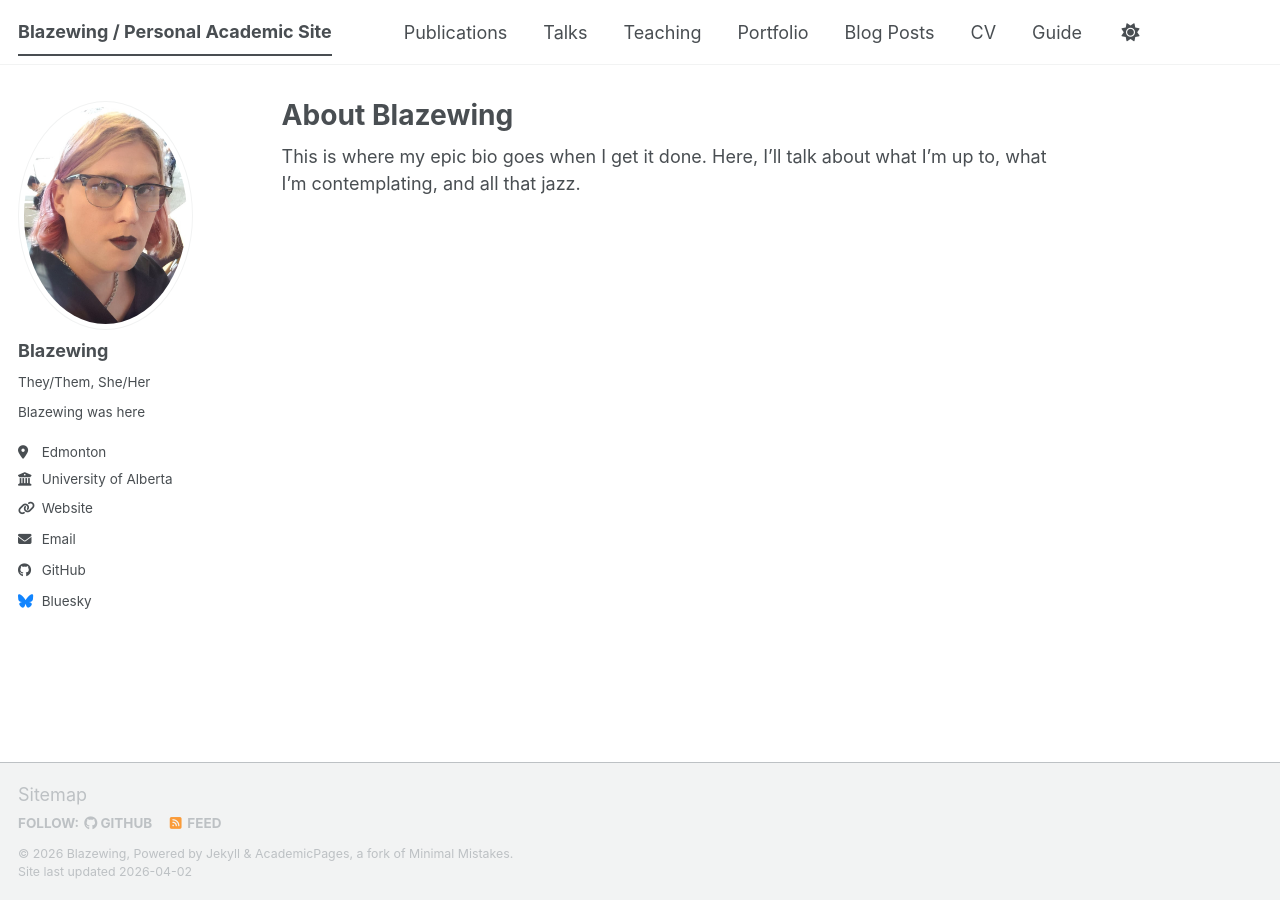
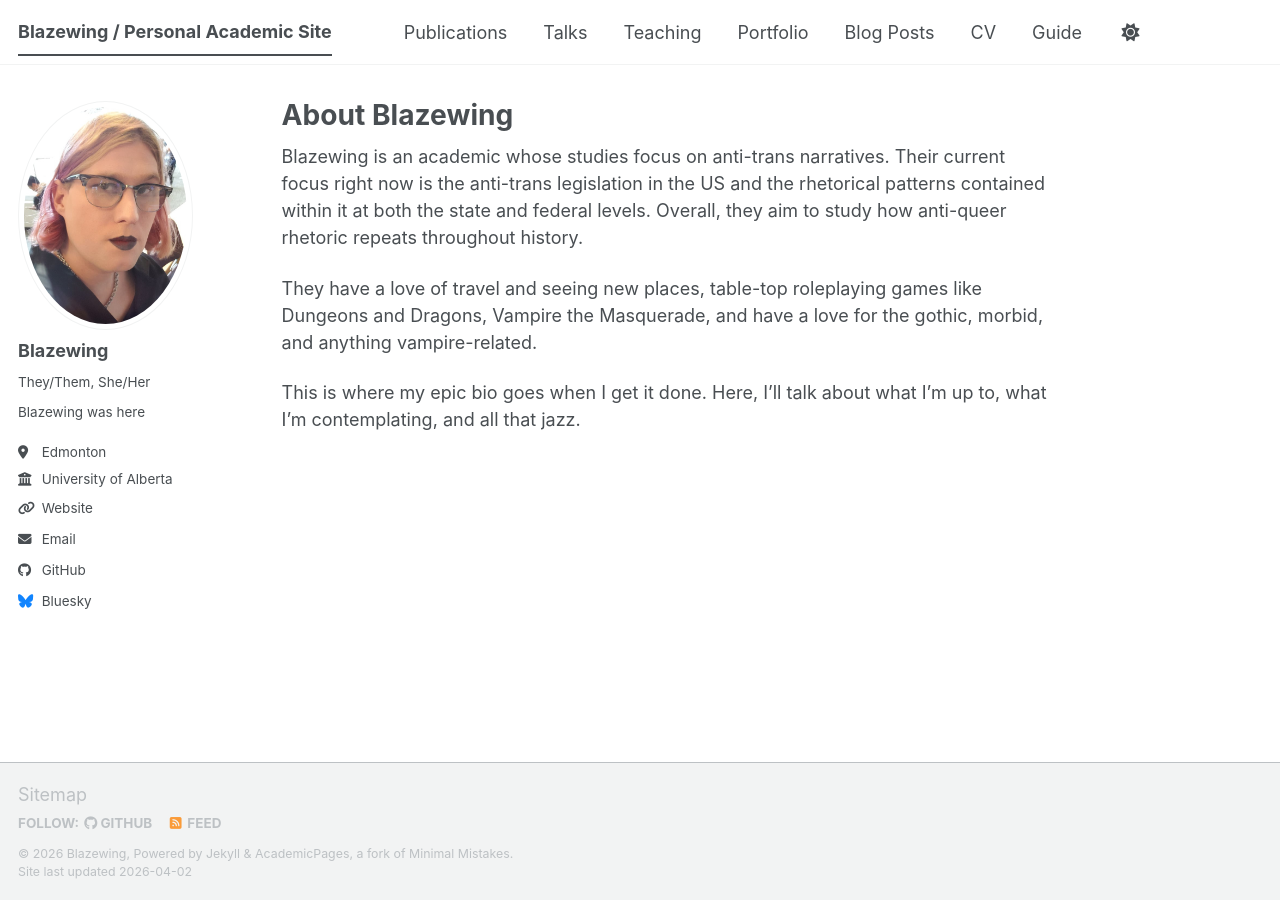
Before and after one commit to Blazewing2010/me, a Jekyll site: the page built from _pages/about.md, in a window 1280 px wide. Built offline with Jekyll 4.4.1, drawn with Linux system fonts in a browser that asks for light colours; a script bundle is joined from its source files by our own code; library files that are not in the unit come from our copies.

Commit message:
Update about.md
Updating Bio Things

```diff
--- a/_pages/about.md
+++ b/_pages/about.md
@@ -7,4 +7,10 @@ redirect_from:
   - /about.html
 ---
 
+Blazewing is an academic whose studies focus on anti-trans narratives. Their current focus right now is the anti-trans legislation in the US and the rhetorical patterns contained within it at both the state and federal levels. Overall, they aim to study how anti-queer rhetoric repeats throughout history.
+
+They have a love of travel and seeing new places, table-top roleplaying games like Dungeons and Dragons, Vampire the Masquerade, and have a love for the gothic, morbid, and anything vampire-related.
+
+
+
 This is where my epic bio goes when I get it done. Here, I'll talk about what I'm up to, what I'm contemplating, and all that jazz.
```
